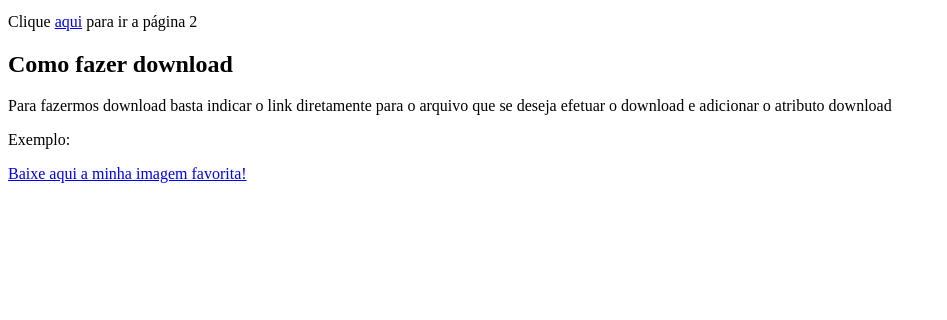
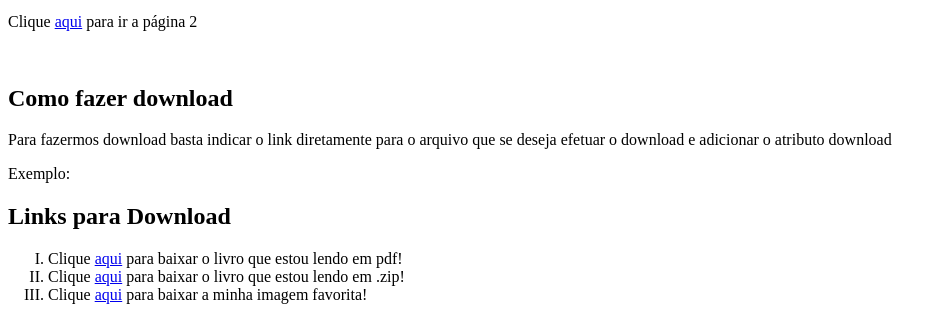
Before and after one commit to pedrosimoess/estudo-html, a plain HTML site: page ex010/index.html in a window 1280 px wide. Shown: the part 619-939 px from the top of the page, without its empty margins (0-947 px from the left). Before the commit the page ends 810 px from the top, so only its background shows below. Drawn offline with Linux system fonts and the light colour scheme.

Commit message:
exercicio 10

```diff
--- a/ex010/index.html
+++ b/ex010/index.html
@@ -22,9 +22,15 @@
     <H1>Links Internos</H1>
     <p>Para criar links internos devemos ter outras páginas as quais podemos referenciar</p>
     <p>Clique <a href="pagina2.html" rel="next">aqui</a> para ir a página 2</p>
+    <br>
     <H2>Como fazer download</H2>
     <p>Para fazermos download basta indicar o link diretamente para o arquivo que se deseja efetuar o download e adicionar o atributo download</p>
     <p>Exemplo:</p>
-    <a href="ex010\gottalockin.jpg" download="gottalockin.jpg" type="image/jpeg">Baixe aqui a minha imagem favorita!</a>
+    <h2>Links para Download</h2>
+    <ol type="I">
+        <li>Clique <a href="livro/Franz-Kafka-Um-Artista-da-Fome-e-a-Construção-Rev.pdf" download="artistadafome.pdf" type="aplication/pdf">aqui</a> para baixar o livro que estou lendo em pdf!</li>
+        <li>Clique <a href="livro/umartistadafome.zip" download="umartistadafome.zip" type="">aqui</a> para baixar o livro que estou lendo em .zip!</li>
+        <li>Clique <a href="gottalockin.jpg" download="gottalockin.jpg" type="image/jpg">aqui</a> para baixar a minha imagem favorita!</li>
+    </ol>
 </body>
 </html>
```
Also changed, not shown: 2 other files.
